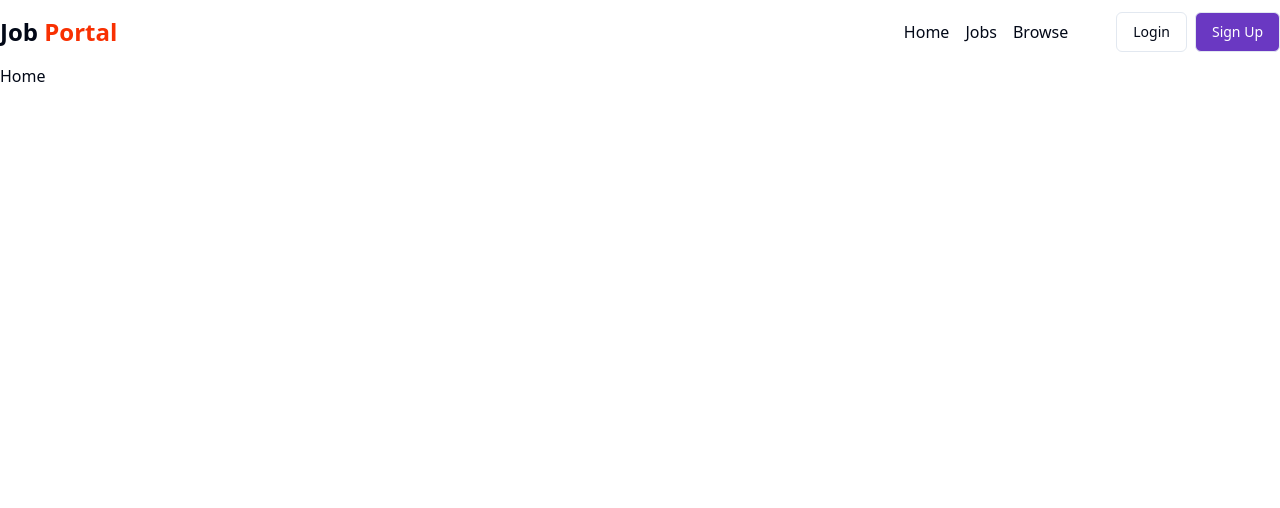
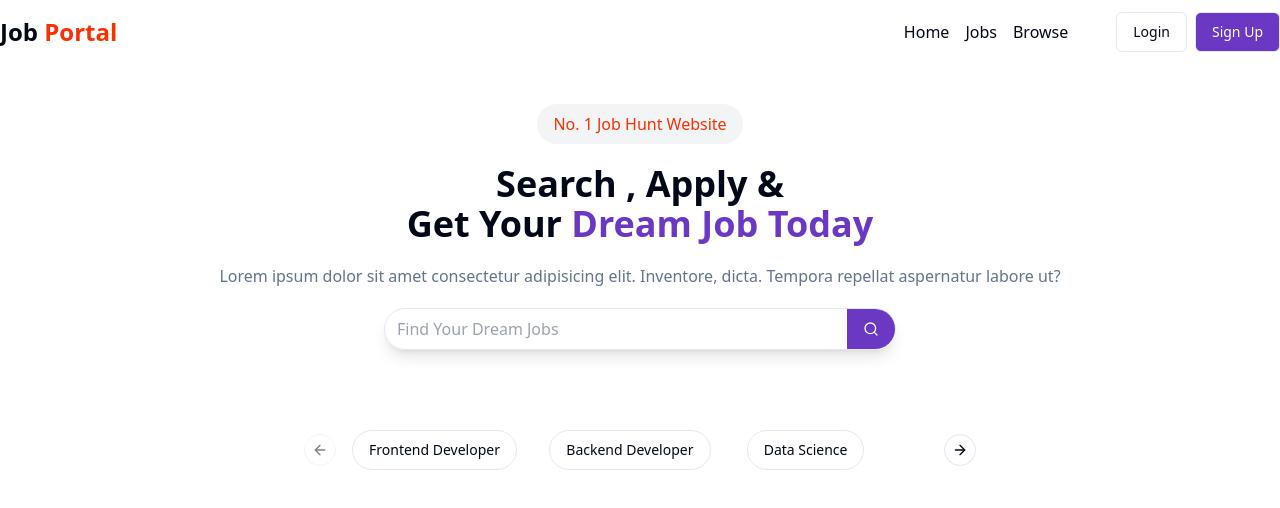
Before and after one commit to abhi051002/JobPortal, a React (Vite) app in the folder frontend/: page / in a window 1280 px wide. Shown: the top 508 px of the page. Built offline with nearby package versions, Linux system fonts and the light colour scheme.

Commit message:
Herosection & carousel of home done

```diff
--- a/frontend/package.json
+++ b/frontend/package.json
@@ -20,6 +20,7 @@
     "axios": "^1.7.7",
     "class-variance-authority": "^0.7.0",
     "clsx": "^2.1.1",
+    "embla-carousel-react": "^8.3.1",
     "lucide-react": "^0.456.0",
     "next-themes": "^0.4.3",
     "react": "^18.3.1",
--- a/frontend/src/components/Home.jsx
+++ b/frontend/src/components/Home.jsx
@@ -1,9 +1,14 @@
-import React from 'react'
+import React from "react";
+import HeroSection from "./home/HeroSection";
+import CategoryCarousel from "./home/CategoryCarousel";
 
 const Home = () => {
   return (
-    <div>Home</div>
-  )
-}
+    <div>
+      <HeroSection />
+      <CategoryCarousel />
+    </div>
+  );
+};
 
-export default Home
+export default Home;
--- /dev/null
+++ b/frontend/src/components/home/CategoryCarousel.jsx
@@ -0,0 +1,40 @@
+import React from "react";
+import {
+  Carousel,
+  CarouselContent,
+  CarouselItem,
+  CarouselNext,
+  CarouselPrevious,
+} from "../ui/carousel";
+import { Button } from "../ui/button";
+
+const category = [
+  "Frontend Developer",
+  "Backend Developer",
+  "Data Science",
+  "Graphics",
+  "Designer",
+  "Technical Content Writer",
+  "Full Stack Developer",
+];
+const CategoryCarousel = () => {
+  return (
+    <div>
+      <Carousel className="w-full max-w-xl mx-auto my-20">
+        <CarouselContent>
+          {category.map((item, index) => (
+            <CarouselItem key={index} className="md:basis-1/2 lg:basis-1/3">
+              <Button className="rounded-full" variant="outline">
+                {item}
+              </Button>
+            </CarouselItem>
+          ))}
+        </CarouselContent>
+        <CarouselPrevious />
+        <CarouselNext />
+      </Carousel>
+    </div>
+  );
+};
+
+export default CategoryCarousel;
--- /dev/null
+++ b/frontend/src/components/home/HeroSection.jsx
@@ -0,0 +1,35 @@
+import React from "react";
+import { Button } from "../ui/button";
+import { Search } from "lucide-react";
+
+const HeroSection = () => {
+  return (
+    <div className="text-center">
+      <div className="flex flex-col gap-5 my-10">
+        <span className="mx-auto px-4 py-2 rounded-full bg-gray-100 text-[#F83002] font-medium">
+          No. 1 Job Hunt Website
+        </span>
+        <h1 className="text-4xl font-bold">
+          Search , Apply &<br />
+          Get Your <span className="text-[#6A38C2]">Dream Job Today</span>
+        </h1>
+        <p className="text-muted-foreground">
+          Lorem ipsum dolor sit amet consectetur adipisicing elit. Inventore,
+          dicta. Tempora repellat aspernatur labore ut?
+        </p>
+        <div className="flex w-[40%] shadow-lg border border-gray-200 pl-3 rounded-full items-center gap-4 mx-auto">
+          <input
+            type="text"
+            placeholder="Find Your Dream Jobs"
+            className="outline-none border-none w-full"
+          />
+          <Button className="rounded-r-full bg-[#6A38C2]">
+            <Search />
+          </Button>
+        </div>
+      </div>
+    </div>
+  );
+};
+
+export default HeroSection;
--- /dev/null
+++ b/frontend/src/components/ui/carousel.jsx
@@ -0,0 +1,193 @@
+import * as React from "react"
+import useEmblaCarousel from "embla-carousel-react";
+import { ArrowLeft, ArrowRight } from "lucide-react"
+
+import { cn } from "@/lib/utils"
+import { Button } from "@/components/ui/button"
+
+const CarouselContext = React.createContext(null)
+
+function useCarousel() {
+  const context = React.useContext(CarouselContext)
+
+  if (!context) {
+    throw new Error("useCarousel must be used within a <Carousel />")
+  }
+
+  return context
+}
+
+const Carousel = React.forwardRef((
+  {
+    orientation = "horizontal",
+    opts,
+    setApi,
+    plugins,
+    className,
+    children,
+    ...props
+  },
+  ref
+) => {
+  const [carouselRef, api] = useEmblaCarousel({
+    ...opts,
+    axis: orientation === "horizontal" ? "x" : "y",
+  }, plugins)
+  const [canScrollPrev, setCanScrollPrev] = React.useState(false)
+  const [canScrollNext, setCanScrollNext] = React.useState(false)
+
+  const onSelect = React.useCallback((api) => {
+    if (!api) {
+      return
+    }
+
+    setCanScrollPrev(api.canScrollPrev())
+    setCanScrollNext(api.canScrollNext())
+  }, [])
+
+  const scrollPrev = React.useCallback(() => {
+    api?.scrollPrev()
+  }, [api])
+
+  const scrollNext = React.useCallback(() => {
+    api?.scrollNext()
+  }, [api])
+
+  const handleKeyDown = React.useCallback((event) => {
+    if (event.key === "ArrowLeft") {
+      event.preventDefault()
+      scrollPrev()
+    } else if (event.key === "ArrowRight") {
+      event.preventDefault()
+      scrollNext()
+    }
+  }, [scrollPrev, scrollNext])
+
+  React.useEffect(() => {
+    if (!api || !setApi) {
+      return
+    }
+
+    setApi(api)
+  }, [api, setApi])
+
+  React.useEffect(() => {
+    if (!api) {
+      return
+    }
+
+    onSelect(api)
+    api.on("reInit", onSelect)
+    api.on("select", onSelect)
+
+    return () => {
+      api?.off("select", onSelect)
+    };
+  }, [api, onSelect])
+
+  return (
+    (<CarouselContext.Provider
+      value={{
+        carouselRef,
+        api: api,
+        opts,
+        orientation:
+          orientation || (opts?.axis === "y" ? "vertical" : "horizontal"),
+        scrollPrev,
+        scrollNext,
+        canScrollPrev,
+        canScrollNext,
+      }}>
+      <div
+        ref={ref}
+        onKeyDownCapture={handleKeyDown}
+        className={cn("relative", className)}
+        role="region"
+        aria-roledescription="carousel"
+        {...props}>
+        {children}
+      </div>
+    </CarouselContext.Provider>)
+  );
+})
+Carousel.displayName = "Carousel"
+
+const CarouselContent = React.forwardRef(({ className, ...props }, ref) => {
+  const { carouselRef, orientation } = useCarousel()
+
+  return (
+    (<div ref={carouselRef} className="overflow-hidden">
+      <div
+        ref={ref}
+        className={cn(
+          "flex",
+          orientation === "horizontal" ? "-ml-4" : "-mt-4 flex-col",
+          className
+        )}
+        {...props} />
+    </div>)
+  );
+})
+CarouselContent.displayName = "CarouselContent"
+
+const CarouselItem = React.forwardRef(({ className, ...props }, ref) => {
+  const { orientation } = useCarousel()
+
+  return (
+    (<div
+      ref={ref}
+      role="group"
+      aria-roledescription="slide"
+      className={cn(
+        "min-w-0 shrink-0 grow-0 basis-full",
+        orientation === "horizontal" ? "pl-4" : "pt-4",
+        className
+      )}
+      {...props} />)
+  );
+})
+CarouselItem.displayName = "CarouselItem"
+
+const CarouselPrevious = React.forwardRef(({ className, variant = "outline", size = "icon", ...props }, ref) => {
+  const { orientation, scrollPrev, canScrollPrev } = useCarousel()
+
+  return (
+    (<Button
+      ref={ref}
+      variant={variant}
+      size={size}
+      className={cn("absolute  h-8 w-8 rounded-full", orientation === "horizontal"
+        ? "-left-12 top-1/2 -translate-y-1/2"
+        : "-top-12 left-1/2 -translate-x-1/2 rotate-90", className)}
+      disabled={!canScrollPrev}
+      onClick={scrollPrev}
+      {...props}>
+      <ArrowLeft className="h-4 w-4" />
+      <span className="sr-only">Previous slide</span>
+    </Button>)
+  );
+})
+CarouselPrevious.displayName = "CarouselPrevious"
+
+const CarouselNext = React.forwardRef(({ className, variant = "outline", size = "icon", ...props }, ref) => {
+  const { orientation, scrollNext, canScrollNext } = useCarousel()
+
+  return (
+    (<Button
+      ref={ref}
+      variant={variant}
+      size={size}
+      className={cn("absolute h-8 w-8 rounded-full", orientation === "horizontal"
+        ? "-right-12 top-1/2 -translate-y-1/2"
+        : "-bottom-12 left-1/2 -translate-x-1/2 rotate-90", className)}
+      disabled={!canScrollNext}
+      onClick={scrollNext}
+      {...props}>
+      <ArrowRight className="h-4 w-4" />
+      <span className="sr-only">Next slide</span>
+    </Button>)
+  );
+})
+CarouselNext.displayName = "CarouselNext"
+
+export { Carousel, CarouselContent, CarouselItem, CarouselPrevious, CarouselNext };
```
Also changed, not shown: 1 other file (tests, documents, lock files or other folders).
